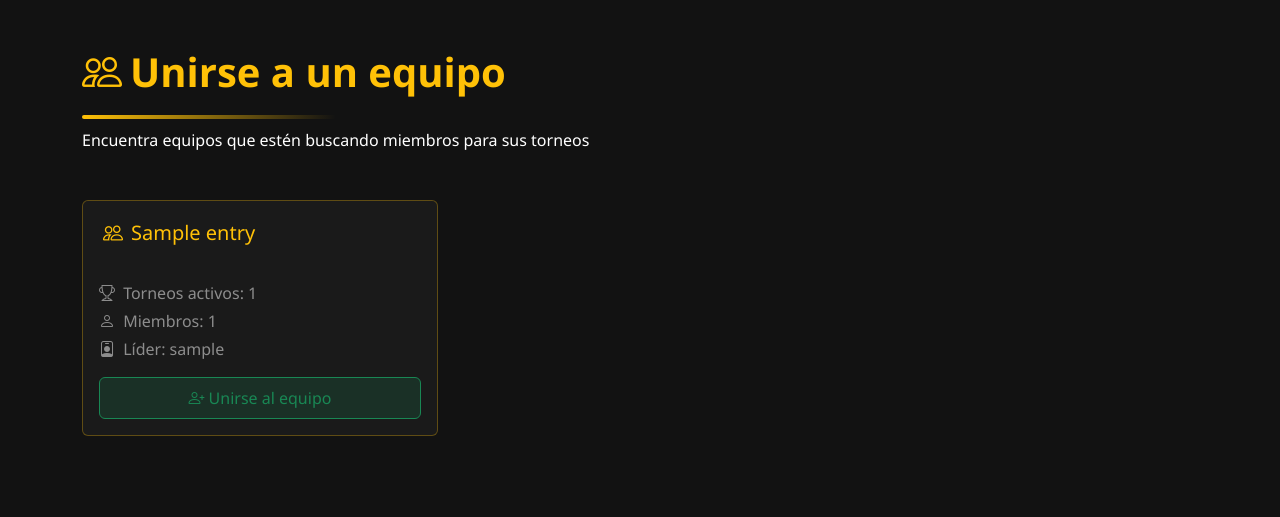
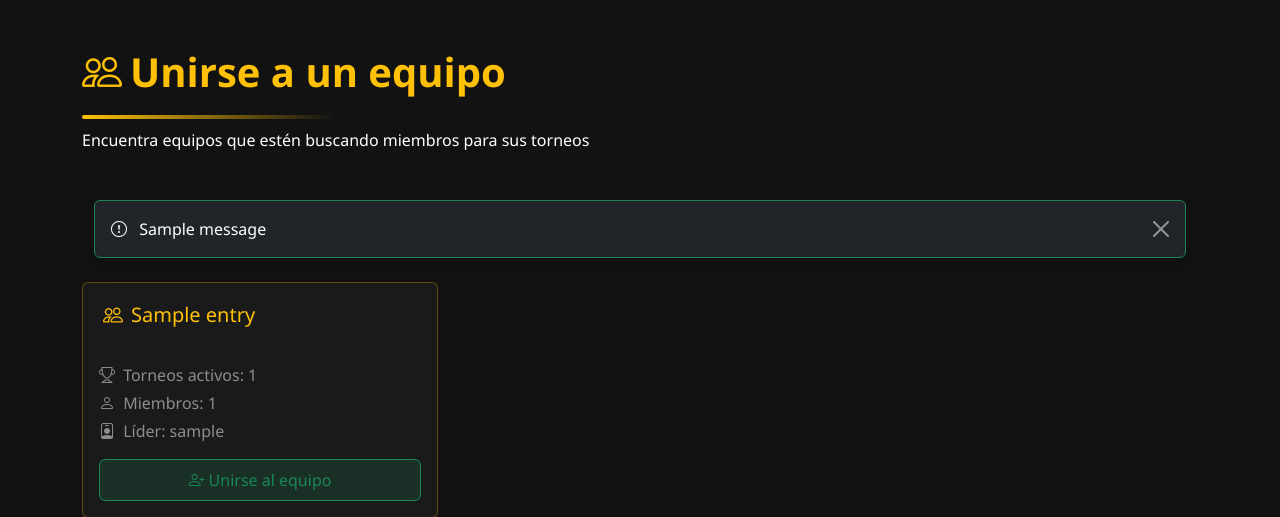
Before and after one commit to agutcan/anteproyecto, a Django app: template web/templates/web/team_join.html in a window 1280 px wide. Shown: the part 66-583 px from the top of the page. Run offline with Django 5.2, Linux system fonts and the light colour scheme; the template is opened without the code that fills it: most values are stand-ins (such as "Sample title", 1, 10 or a date in 2020); one stand-in notice (Sample message) is shown.

Commit message:
Fix unirse a un equipo

```diff
--- a/web/templates/web/team_join.html
+++ b/web/templates/web/team_join.html
@@ -14,6 +14,18 @@
         </h1>
         <p class="mt-3">Encuentra equipos que estén buscando miembros para sus torneos</p>
     </div>
+
+    <!-- Mensajes flash -->
+    {% if messages %}
+        <div class="container mb-4">
+            {% for message in messages %}
+                <div class="alert alert-{{ message.tags }} alert-dismissible text-white fade show bg-dark border-{{ message.tags }} shadow" role="alert">
+                    <i class="bi bi-exclamation-circle me-2"></i> {{ message }}
+                    <button type="button" class="btn-close btn-close-white" data-bs-dismiss="alert" aria-label="Cerrar"></button>
+                </div>
+            {% endfor %}
+        </div>
+    {% endif %}
 
     {% if teams %}
         <div class="row">
--- a/web/views.py
+++ b/web/views.py
@@ -1037,7 +1037,7 @@ class TeamJoinListView(LoginRequiredMixin, ListView):
                     request,
                     f"No puedes unirte porque el equipo ya está completo en el torneo '{tournament.name}'."
                 )
-                return redirect('web:playerTeamDetailView', pk=player.pk)
+                return redirect('web:teamJoinListView', pk=player.pk)
 
         # Unir al jugador al equipo
         player.team = team
```
